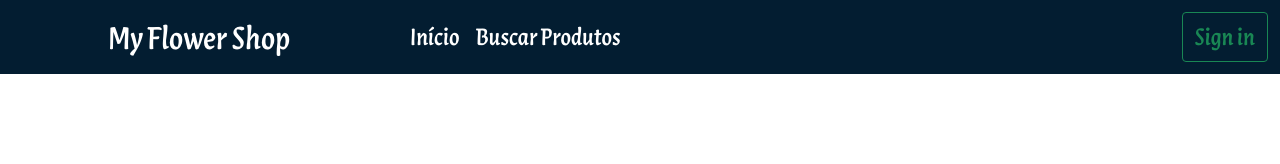
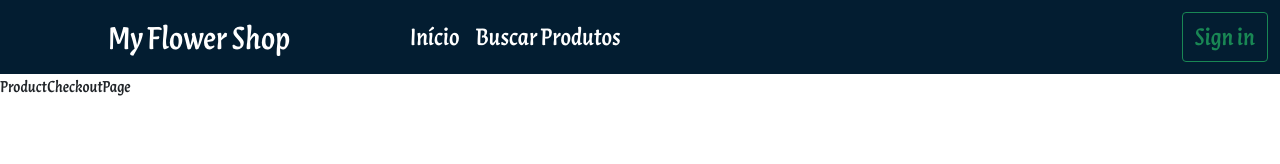
Before and after one commit to Guilherme-Vale-98/flowershop-app-frontend, a React (Create React App) app: page /checkout/1 in a window 1280 px wide. Shown: the top 164 px of the page. Built offline with nearby package versions, Linux system fonts and the light colour scheme.

Commit message:
added ProductCheckoutPage

```diff
--- a/src/App.tsx
+++ b/src/App.tsx
@@ -9,6 +9,7 @@ import Footer from './Layout/Footer/Footer';
 import SearchProductPage from './Layout/SearchProductPage/SearchProductPage';
 import Home from './Layout/Home/Home';
 import { Navigate, Route, Routes } from 'react-router-dom';
+import ProductCheckoutPage from './Layout/ProductCheckoutPage/ProductCheckoutPage';
 
 function App() {
   return (
@@ -19,6 +20,7 @@ function App() {
             <Route path='/' element={<Navigate to={"/home"}></Navigate>}></Route>
             <Route path='/home' element={<Home/>}/>
             <Route path='/search' element={<SearchProductPage/>}/>
+            <Route path="/checkout/:productId" element={<ProductCheckoutPage/>}></Route>
           </Routes>
         </div>
       <Footer/>
--- /dev/null
+++ b/src/Layout/ProductCheckoutPage/ProductCheckoutPage.tsx
@@ -0,0 +1,20 @@
+import React, { useState } from 'react'
+import ProductModel from '../../models/ProductModel'
+
+type Props = {}
+
+const ProductCheckoutPage = (props: Props) => {
+
+    const [product, setProduct] = useState<ProductModel>();
+    const [isLoadingProduct, setIsLoadingProduct] = useState(true);
+    const [httpError, setHttpError] = useState(null);
+
+    const productId = (window.location.pathname).split('/')[2];
+
+
+  return (
+    <div>ProductCheckoutPage</div>
+  )
+}
+
+export default ProductCheckoutPage
```
